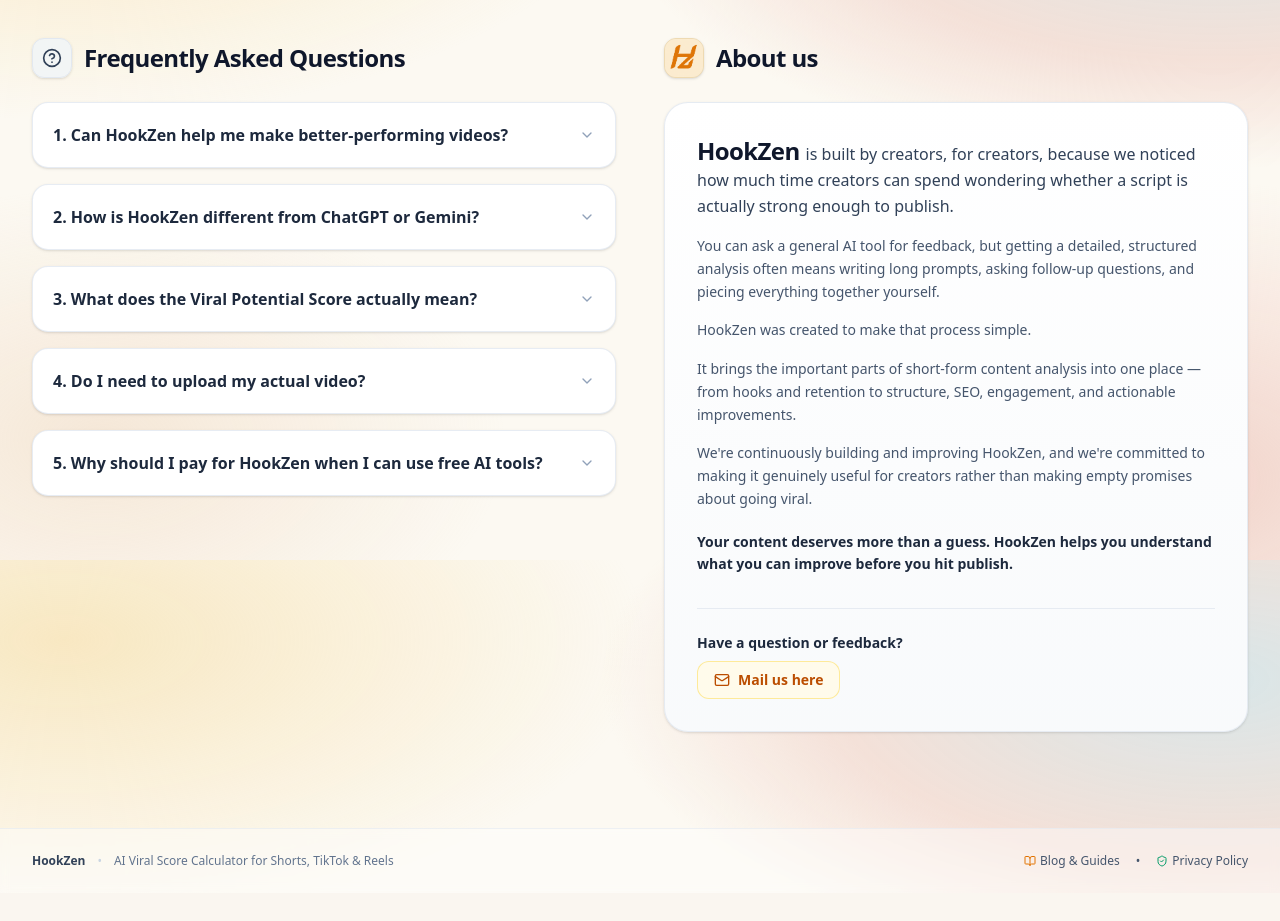
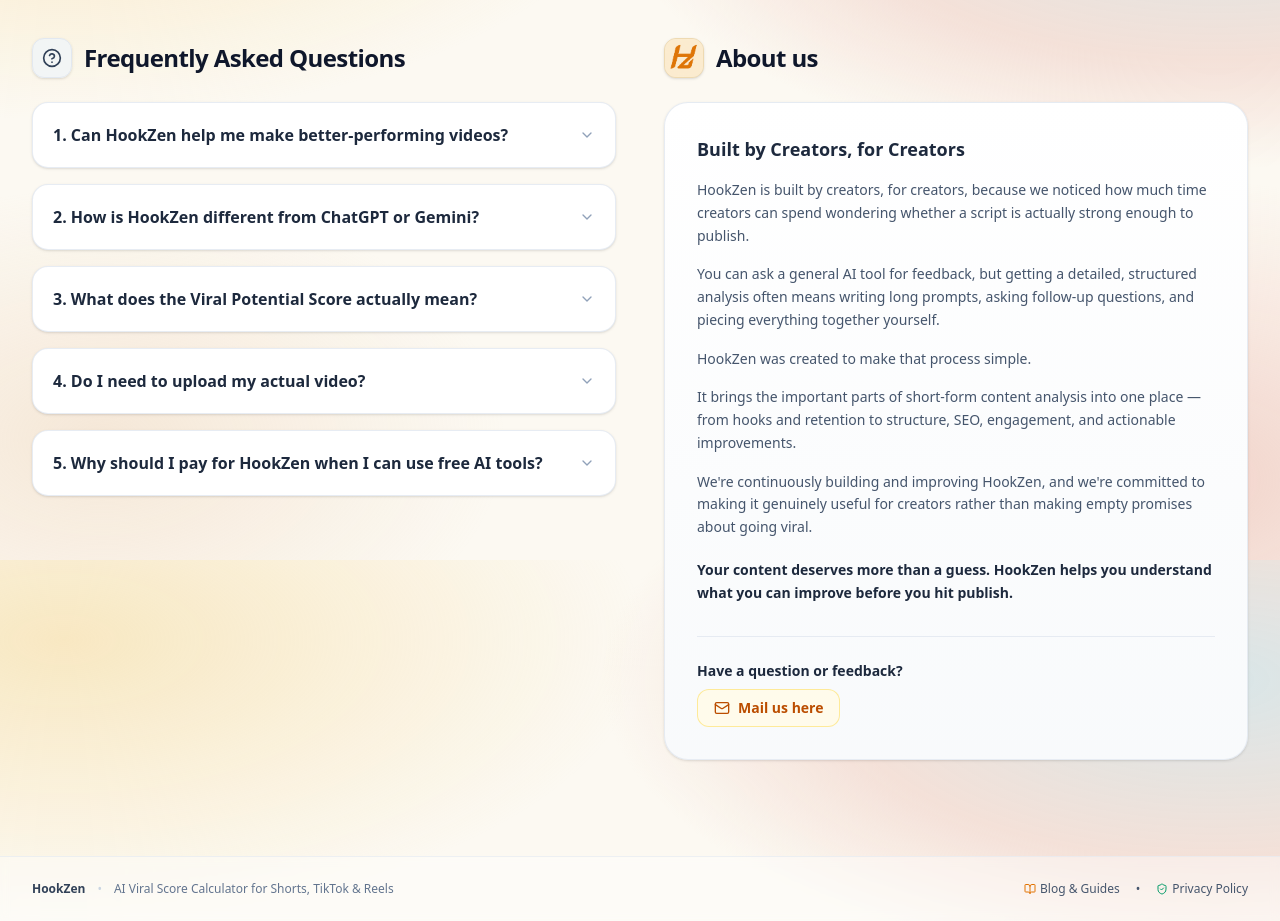
Before and after one commit to koushalgoswami121-del/HookZen, a React (Vite) app: page / in a window 1280 px wide. Shown: the part 1840-2761 px from the top of the page. Before the commit the page ends 2733 px from the top, so only its background shows below. Built offline with nearby package versions, Linux system fonts and the light colour scheme; no server answers; the database is empty; a web font is replaced by a local one.

Commit message:
refactor(about): rewrite heading to Built by Creators, for Creators

```diff
--- a/src/components/ViralGrowthSection.tsx
+++ b/src/components/ViralGrowthSection.tsx
@@ -200,10 +200,12 @@ export const ViralGrowthSection: React.FC = () => {
           </div>
 
           <div className="rounded-3xl border border-slate-200/80 bg-gradient-to-b from-white to-slate-50 p-6 sm:p-8 shadow-sm">
+            <h4 className="text-lg font-extrabold text-slate-800 mb-4">
+              Built by Creators, for Creators
+            </h4>
             <div className="space-y-4 text-sm text-slate-600 leading-relaxed font-medium">
-              <p className="text-slate-700 leading-relaxed text-sm sm:text-base">
-                <span className="text-xl sm:text-2xl font-black text-slate-900 tracking-tight mr-1.5 inline-block">HookZen</span>
-                is built by creators, for creators, because we noticed how much time creators can spend wondering whether a script is actually strong enough to publish.
+              <p>
+                HookZen is built by creators, for creators, because we noticed how much time creators can spend wondering whether a script is actually strong enough to publish.
               </p>
               <p>
                 You can ask a general AI tool for feedback, but getting a detailed, structured analysis often means writing long prompts, asking follow-up questions, and piecing everything together yourself.
```
